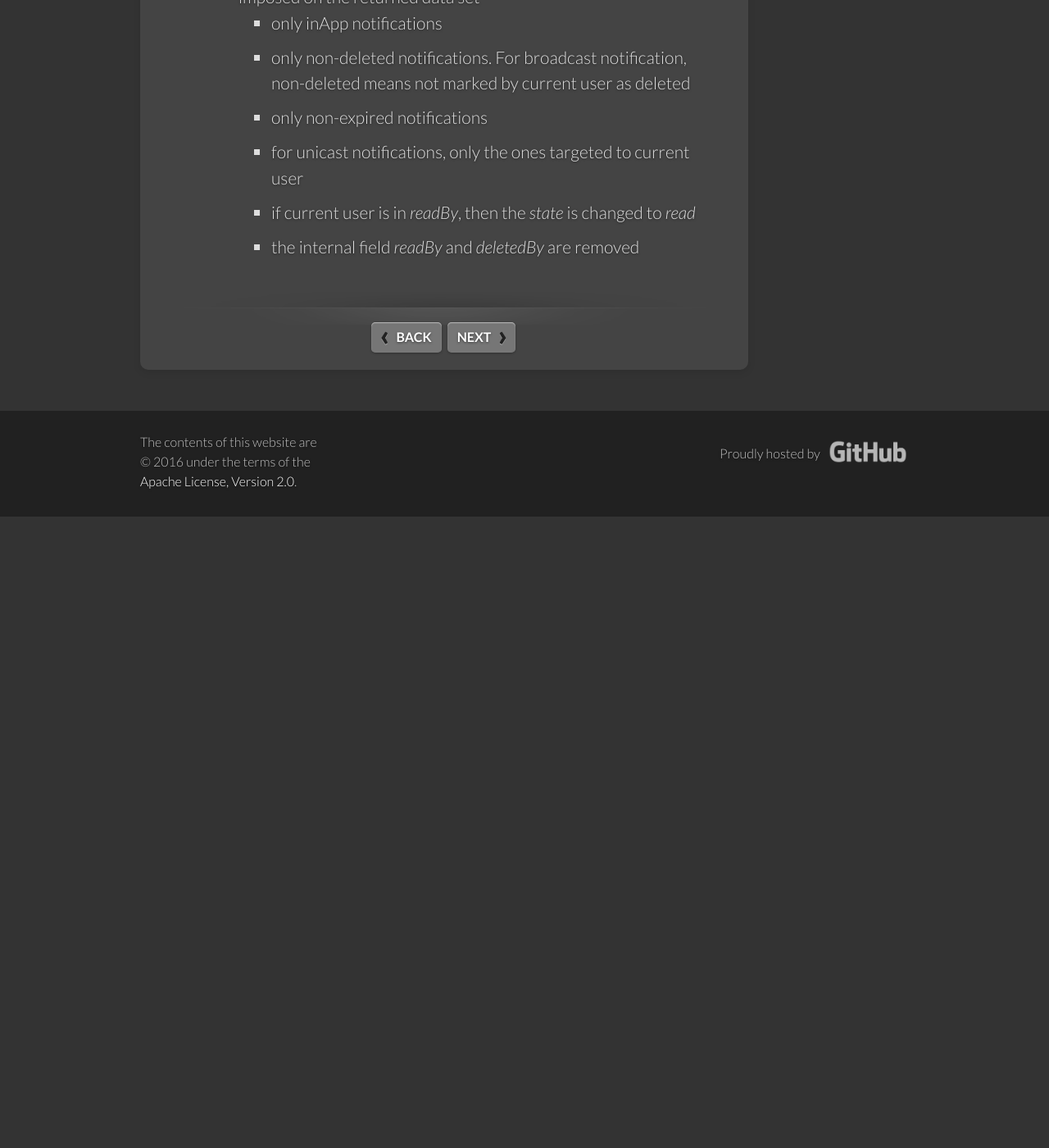
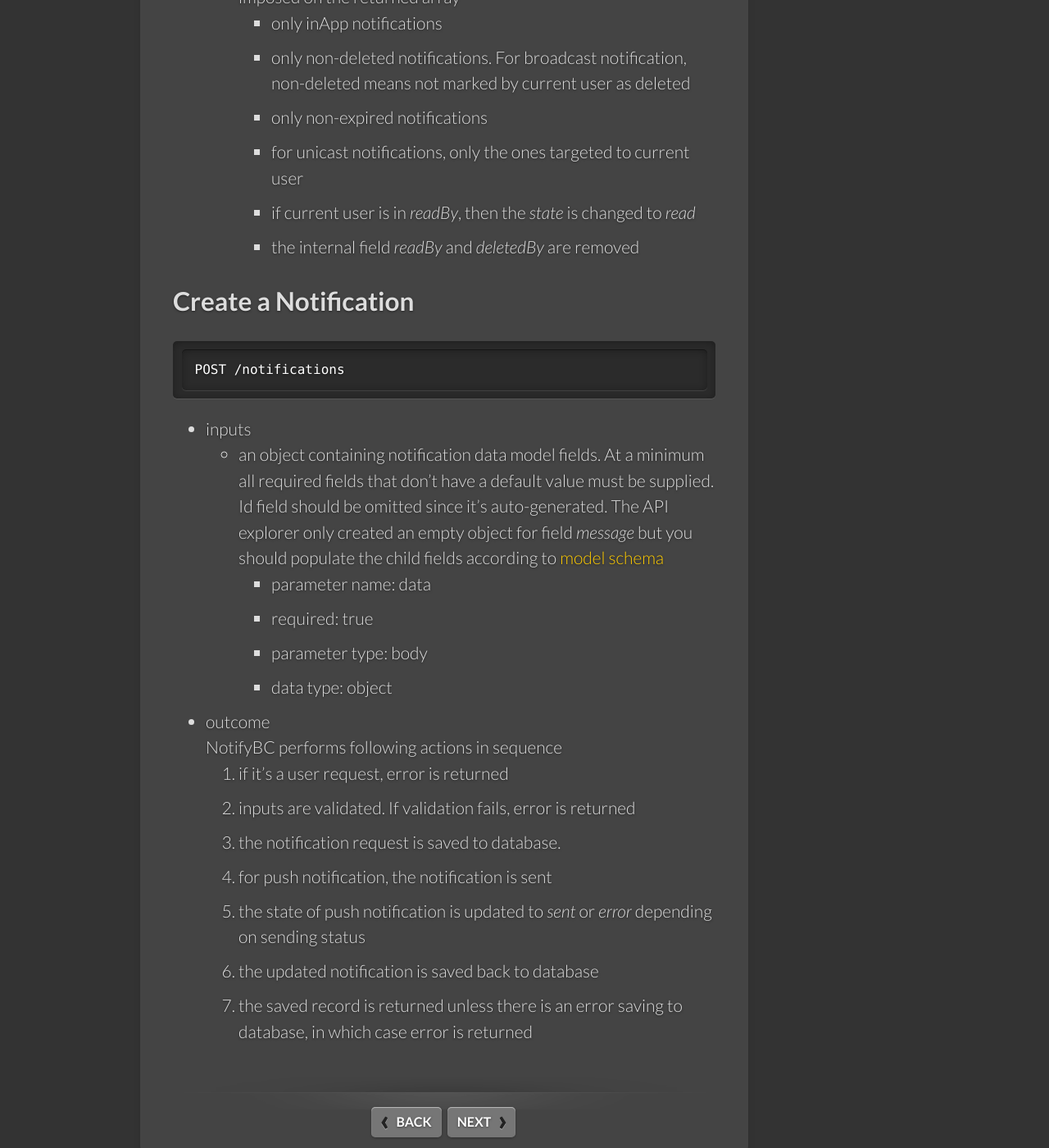
Before and after one commit to bcgov/MyGovBC-notification-server, a Jekyll site: the page built from docs/_docs/api-notification.md, in a window 1280 px wide and 1400 px high, scrolled down 3124 px. Shown: the whole window at 82% size. Built offline with Jekyll 4.4.1, drawn with Linux system fonts in a browser that asks for light colours; before the commit the page ends 3754 px from its top, so only the background shows below that; some of the changed text lies outside the part shown.

Commit message:
updated docs

````diff
--- a/docs/_docs/api-notification.md
+++ b/docs/_docs/api-notification.md
@@ -182,11 +182,33 @@ GET /notifications
     * parameter type: query
     * data type: object
 * outcome
-  * for admin requests, returns unabridged notification data matching the filter
-  * for user requests, in addition to filter, following constraints are imposed on the returned data set
+  * for admin requests, returns unabridged array of notification data matching the filter
+  * for user requests, in addition to filter, following constraints are imposed on the returned array
     * only inApp notifications
     * only non-deleted notifications. For broadcast notification, non-deleted means not marked by current user as deleted
     * only non-expired notifications
     * for unicast notifications, only the ones targeted to current user
     * if current user is in *readBy*, then the *state* is changed to *read*
     * the internal field *readBy* and *deletedBy* are removed
+
+## Create a Notification
+```
+POST /notifications
+```
+* inputs
+  * an object containing notification data model fields. At a minimum all required fields that don't have a default value must be supplied. Id field should be omitted since it's auto-generated. The API explorer only created an empty object for field *message* but you should populate the child fields according to [model schema](#model-schema)
+    * parameter name: data
+    * required: true
+    * parameter type: body
+    * data type: object
+* outcome
+
+  NotifyBC performs following actions in sequence
+
+  1. if it's a user request, error is returned
+  2. inputs are validated. If validation fails, error is returned
+  3. the notification request is saved to database.
+  4. for push notification, the notification is sent
+  5. the state of push notification is updated to *sent* or *error* depending on sending status
+  6. the updated notification is saved back to database
+  7. the saved record is returned unless there is an error saving to database, in which case error is returned
````
Also changed, not shown: docs/_docs/api-subscription.md (+2 -2 lines).
